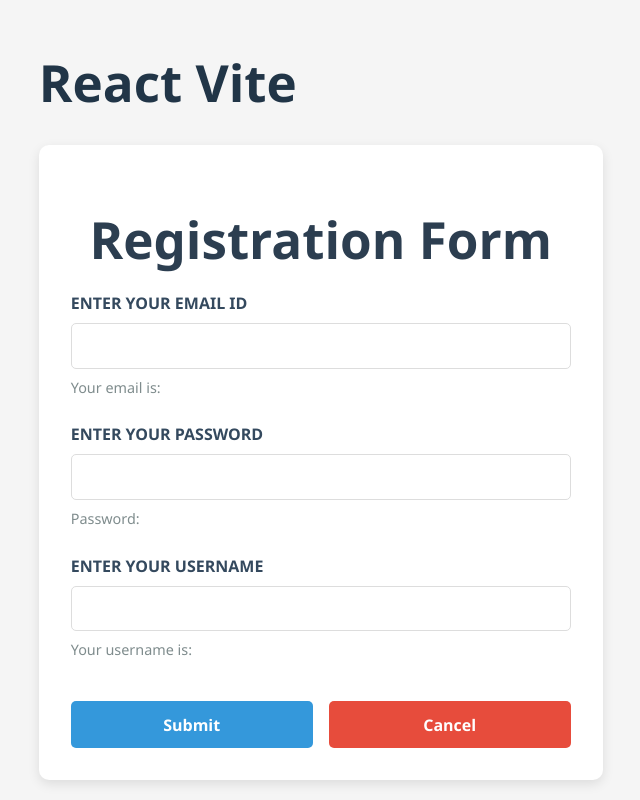
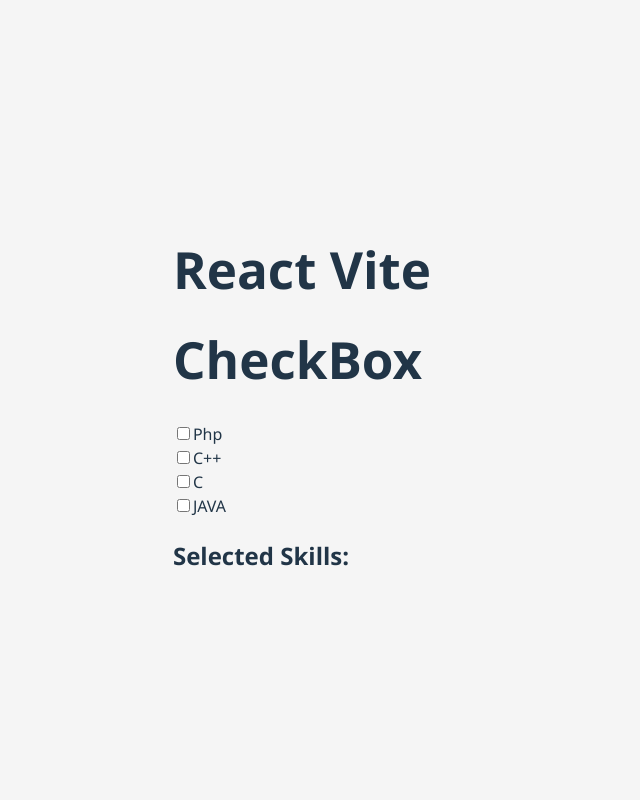
Before and after one commit to Shivam-kumar1287/React-Vite-19, a React (Vite) app in the folder my-app/: page / in a window 1280 px wide. Shown: the whole page, without its empty margins (338-978 px from the left). Built offline with nearby package versions, Linux system fonts and the light colour scheme.

Commit message:
03-08-2025 added checkBox

```diff
--- a/my-app/src/App.jsx
+++ b/my-app/src/App.jsx
@@ -2,11 +2,13 @@
 import React from "react";
 import { useState } from "react";
 import Inputpractice from "./Component1/Inputpractice";
+import CheckBox from "./Component1/CheckBox";
 function App() {
   return (
     <>
     <h1>React Vite</h1>
-     <Inputpractice />
+
+     <CheckBox />
     </>
   );
 }
--- /dev/null
+++ b/my-app/src/Component1/CheckBox.jsx
@@ -0,0 +1,64 @@
+import { useState } from "react";
+
+function CheckBox() {
+    const [skills, setSkills] = useState([]); // Initialize as empty array
+
+    const handleSkillChange = (event) => {
+        const { value, checked } = event.target;
+
+        if (checked) {
+            setSkills(prevSkills => [...prevSkills, value]);
+        } else {
+            setSkills(prevSkills => prevSkills.filter(skill => skill !== value));
+        }
+    }
+
+    return (
+        <div>
+            <h1>CheckBox</h1>
+
+            <input
+                type="checkbox"
+                value="Php"
+                id="php"
+                checked={skills.includes("Php")}
+                onChange={handleSkillChange}
+            />
+            <label htmlFor="php">Php</label>
+            <br/>
+
+            <input
+                type="checkbox"
+                value="C++"
+                id="cpp"
+                checked={skills.includes("C++")}
+                onChange={handleSkillChange}
+            />
+            <label htmlFor="cpp">C++</label>
+            <br/>
+
+            <input
+                type="checkbox"
+                value="C"
+                id="c"
+                checked={skills.includes("C")}
+                onChange={handleSkillChange}
+            />
+            <label htmlFor="c">C</label>
+            <br/>
+
+            <input
+                type="checkbox"
+                value="JAVA"
+                id="java"
+                checked={skills.includes("JAVA")}
+                onChange={handleSkillChange}
+            />
+            <label htmlFor="java">JAVA</label>
+
+            <h2>Selected Skills: {skills.join(", ")}</h2>
+        </div>
+    );
+}
+
+export default CheckBox;
```
